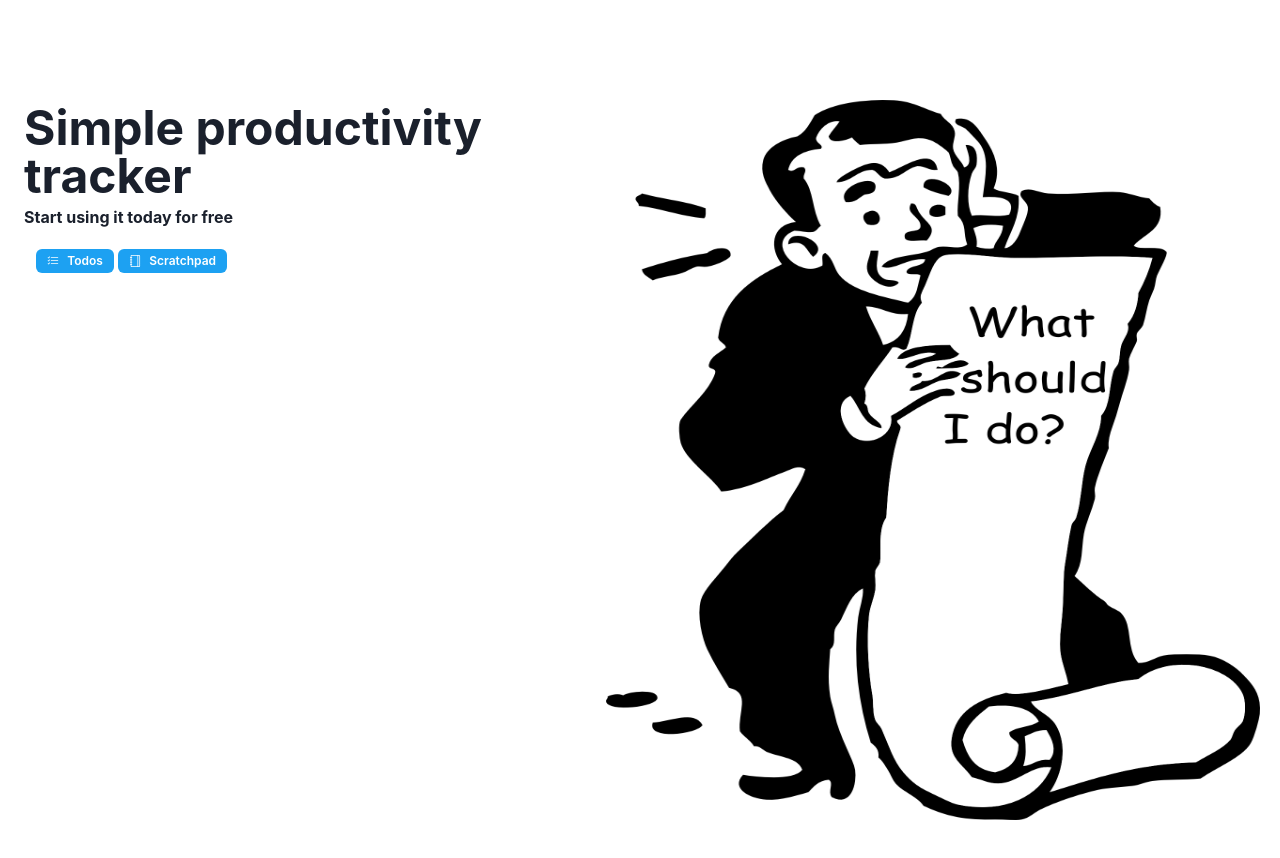
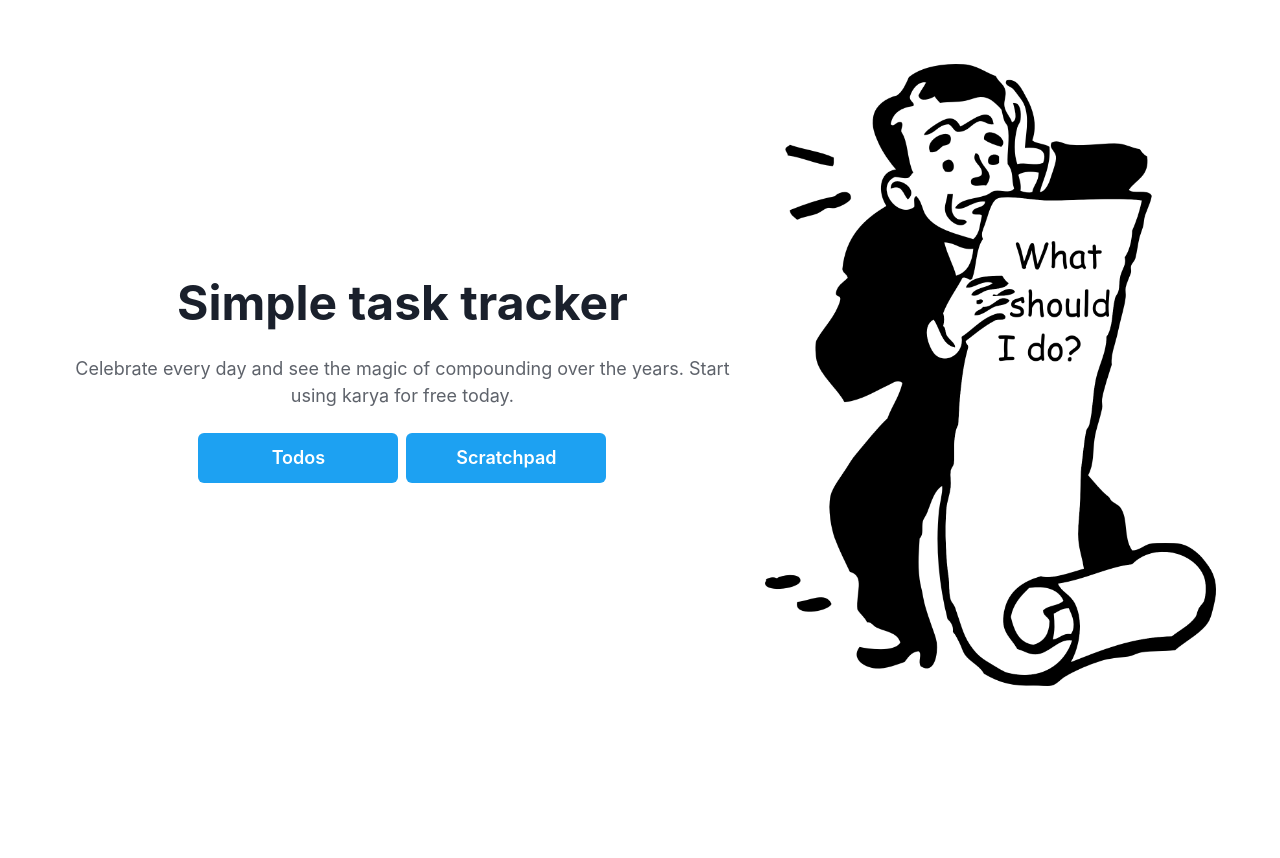
Before and after one commit to akshaymattoo/karya, a React (Vite) app: page / in a window 1280 px wide. Shown: the top 858 px of the page. After the commit the page ends 800 px from the top, so only its background shows below. Built offline with nearby package versions, Linux system fonts and the light colour scheme.

Commit message:
added hero component

```diff
--- /dev/null
+++ b/src/components/home/Hero.tsx
@@ -0,0 +1,65 @@
+import { Box, Button, Flex, Image, Spacer, Text, useMediaQuery } from '@chakra-ui/react';
+import React from 'react';
+import { Link } from 'react-router-dom';
+import chakraHero from '/assets/hero.png';
+
+const Hero = () => {
+  const [isLargerThan62] = useMediaQuery('(min-width: 62em)');
+
+  return (
+    <Flex
+      alignItems="center"
+      w="full"
+      px={isLargerThan62 ? '16' : '6'}
+      py="16"
+      minHeight="90vh"
+      justifyContent="space-between"
+      flexDirection={isLargerThan62 ? 'row' : 'column'}
+    >
+      <Box mr={isLargerThan62 ? '6' : '0'} w={isLargerThan62 ? '60%' : 'full'}>
+        <Text fontSize={isLargerThan62 ? '5xl' : '4xl'} fontWeight="bold" mb="4">
+          {' '}
+          Simple task tracker
+        </Text>
+
+        <Text mb="6" fontSize={isLargerThan62 ? 'lg' : 'base'} opacity={0.7}>
+          Celebrate every day and see the magic of compounding over the years. Start using karya for
+          free today.
+        </Text>
+        <Link to="/todos">
+          <Button
+            w="200px"
+            colorScheme="twitter"
+            variant="solid"
+            h="50px"
+            size={isLargerThan62 ? 'lg' : 'sm'}
+            mb={isLargerThan62 ? '0' : '10'}
+          >
+            Todos
+          </Button>
+        </Link>
+        <Link to="/scratchpad">
+          <Button
+            w="200px"
+            colorScheme="twitter"
+            variant="solid"
+            h="50px"
+            size={isLargerThan62 ? 'lg' : 'sm'}
+            mb={isLargerThan62 ? '0' : '10'}
+            ml={2}
+          >
+            Scratchpad
+          </Button>
+        </Link>
+      </Box>
+
+      <Spacer />
+
+      <Flex w={isLargerThan62 ? '40%' : 'full'} alignItems="center" justifyContent="center">
+        <Image src={chakraHero} alt="Chakra UI" />
+      </Flex>
+    </Flex>
+  );
+};
+
+export default Hero;
--- a/src/components/home/Homescreen.tsx
+++ b/src/components/home/Homescreen.tsx
@@ -3,62 +3,11 @@ import { FcTodoList } from 'react-icons/fc';
 import { Link } from 'react-router-dom';
 import { SlNotebook } from 'react-icons/sl';
 import { BsListCheck } from 'react-icons/bs';
+import Hero from './Hero';
 export default function HomeScreen() {
   return (
     <>
-      <Box textAlign={'left'} mt={'5rem'}>
-        <Box
-          display={'flex'}
-          justifyContent={'space-around'}
-          flexDirection={['column', 'column', 'row', 'row']}
-          p={[1, 1, 5, 5]}
-        >
-          <Box>
-            <Heading p={[0.4, 0.8, 1, 1]} as="h1" size="2xl">
-              Simple productivity tracker
-            </Heading>
-            {/* <Heading p={[0.4, 0.8, 1, 1]} as="h3" size="lg">
-              Plan a day a leave everything in scratchpad
-            </Heading>
-            <Heading p={[0.4, 0.8, 1, 1]} as="h4" size="md">
-              Tackle 8 taks per day and see a productivity boost
-            </Heading> */}
-            <Heading p={[0.4, 0.8, 1, 1]} as="h5" size="sm">
-              Start using it today for free
-            </Heading>
-            <Box display={'flex'} p={'1rem'}>
-              <Link to="/todos">
-                <Button
-                  colorScheme="twitter"
-                  size="xs"
-                  p={'0.7rem'}
-                  leftIcon={<BsListCheck />}
-                  variant="solid"
-                  mr={1}
-                >
-                  Todos
-                </Button>
-              </Link>
-              <Link to="/scratchpad">
-                <Button
-                  colorScheme="twitter"
-                  size="xs"
-                  p={'0.7rem'}
-                  leftIcon={<SlNotebook />}
-                  variant="solid"
-                >
-                  Scratchpad
-                </Button>
-              </Link>
-            </Box>
-          </Box>
-          <Hide breakpoint="(max-width: 772px)">
-            <Box>
-              <Image boxSize="720px" src="/assets/hero.png" alt="hero image" />
-            </Box>
-          </Hide>
-        </Box>
-      </Box>
+      <Hero />
     </>
   );
 }
```
